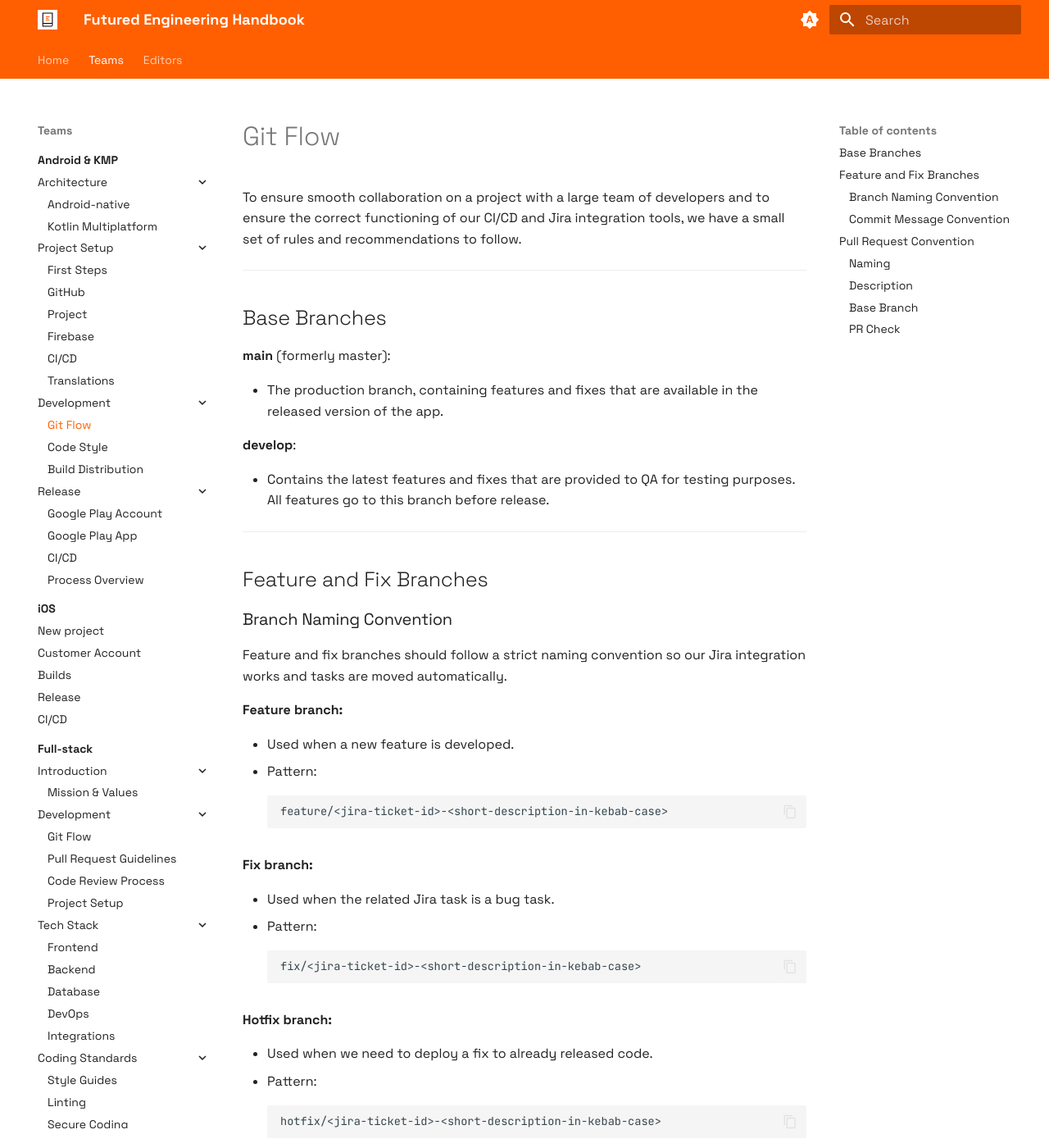
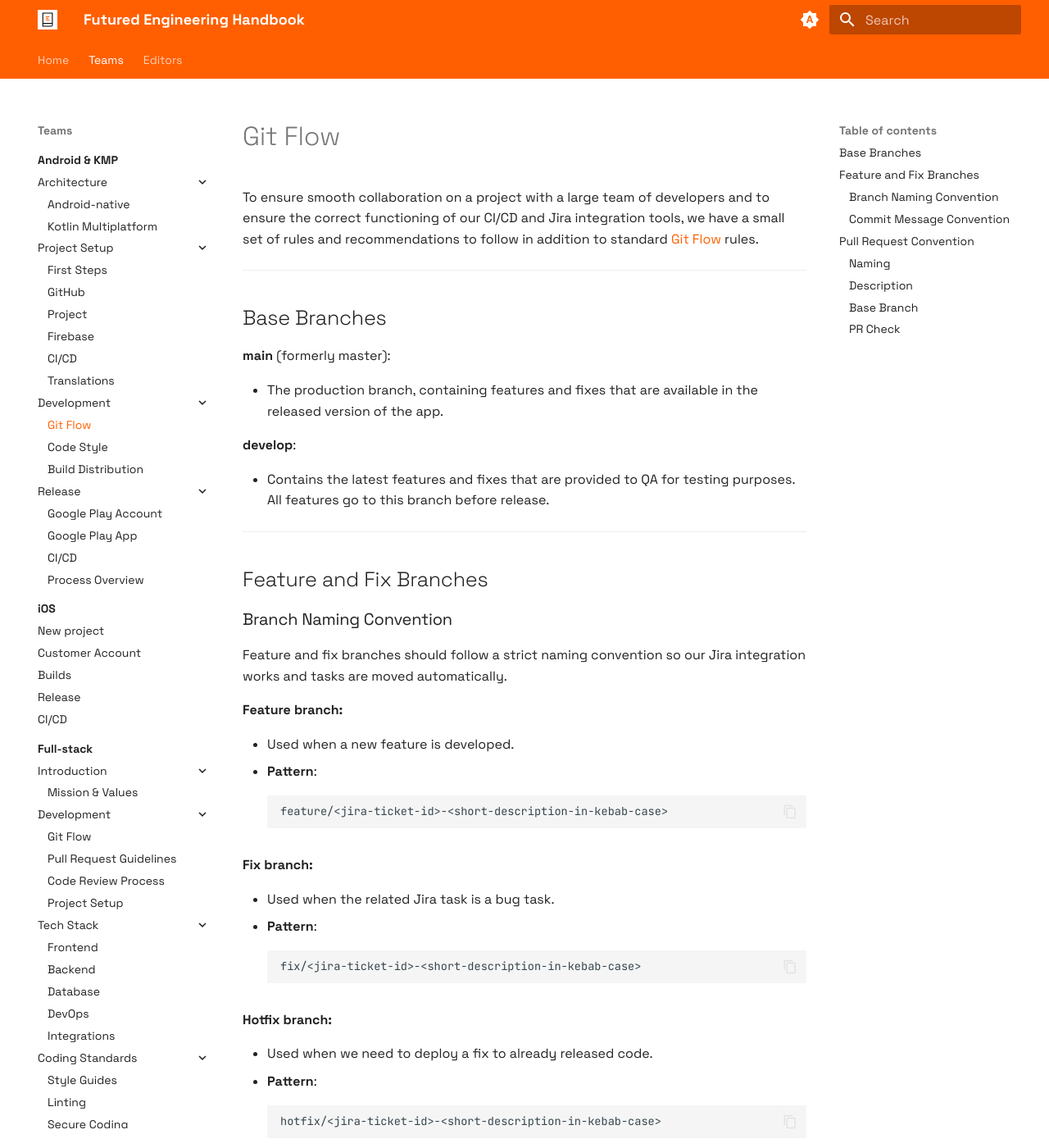
Before and after one commit to futuredapp/Engineering-Handbook, an MkDocs documentation site: the page built from docs/Teams/android/development/00_git_flow.md, in a window 1280 px wide and 1400 px high. Shown: the whole window at 82% size. Built offline with MkDocs 1.6.1 and Material for MkDocs 9.7.7, drawn with Linux system fonts in a browser that asks for light colours; some of the changed lines change nothing that is shown.

Commit message:
Unify formatting and add Git Flow link in 00_git_flow.md

````diff
--- a/docs/Teams/android/development/00_git_flow.md
+++ b/docs/Teams/android/development/00_git_flow.md
@@ -1,6 +1,6 @@
 # Git Flow
 
-To ensure smooth collaboration on a project with a large team of developers and to ensure the correct functioning of our CI/CD and Jira integration tools, we have a small set of rules and recommendations to follow.
+To ensure smooth collaboration on a project with a large team of developers and to ensure the correct functioning of our CI/CD and Jira integration tools, we have a small set of rules and recommendations to follow in addition to standard [Git Flow](https://www.gitkraken.com/learn/git/git-flow) rules.
 
 ---
 
@@ -24,7 +24,7 @@ Feature and fix branches should follow a strict naming convention so our Jira in
 **Feature branch:**
 
   - Used when a new feature is developed.
-  - Pattern:
+  - **Pattern**:
     ```
     feature/<jira-ticket-id>-<short-description-in-kebab-case>
     ```
@@ -32,7 +32,7 @@ Feature and fix branches should follow a strict naming convention so our Jira in
 **Fix branch:**
 
 - Used when the related Jira task is a bug task.
-- Pattern:
+- **Pattern**:
     ```
     fix/<jira-ticket-id>-<short-description-in-kebab-case>
     ```
@@ -40,7 +40,7 @@ Feature and fix branches should follow a strict naming convention so our Jira in
 **Hotfix branch:**
 
 - Used when we need to deploy a fix to already released code.
-- Pattern:
+- **Pattern**:
     ```
     hotfix/<jira-ticket-id>-<short-description-in-kebab-case>
     ```
````
